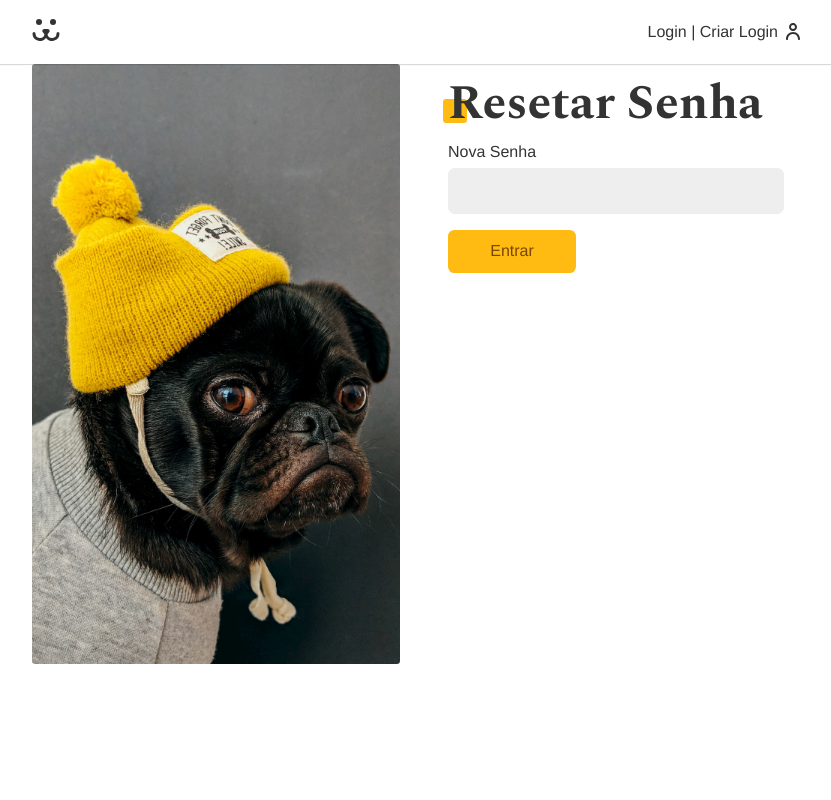
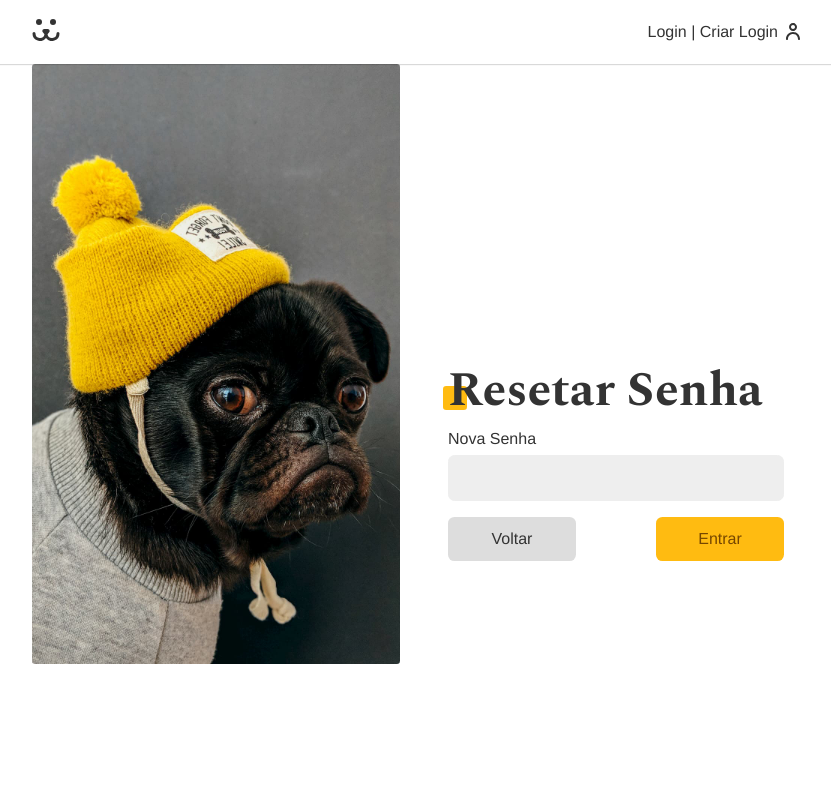
Before and after one commit to AbreuRenan/Dogs, a React (Vite) app: page /login/reset in a window 1280 px wide. Shown: the top 800 px of the page, without its empty margins (224-1055 px from the left). Built offline with nearby package versions, Linux system fonts and the light colour scheme.

Commit message:
victory colocado em carregamento lazy

```diff
--- a/src/Components/Auth/Criarconta.jsx
+++ b/src/Components/Auth/Criarconta.jsx
@@ -7,6 +7,9 @@ import { UserContext } from "../../UserContext";
 import ErroComponent from "../Helpers/ErroComponent";
 import useFetch from "../../Hooks/useFetch";
 import Head from "../Helpers/Head";
+
+import styles from "./LoginForm.module.css";
+import { Link, NavLink } from "react-router-dom";
 
 function Criarconta() {
   const username = useForm();
@@ -39,7 +42,10 @@ function Criarconta() {
         {loading ? (
           <Button disabled>Cadastrando...</Button>
         ) : (
-          <Button onClick={handleSubmit}>Entrar</Button>
+          <div className={styles.btnGroup}>
+            <Link to={"/login"}>Voltar</Link>
+            <Button onClick={handleSubmit}>Entrar</Button>{" "}
+          </div>
         )}
         {error && <ErroComponent msg={error} />}
       </form>
--- a/src/Components/Auth/Login.jsx
+++ b/src/Components/Auth/Login.jsx
@@ -15,7 +15,6 @@ function Login() {
   const { logedIn, loading } = useContext(UserContext);
   if (logedIn === true) return <Navigate to="/conta" />;
   return (
-    <>
     <section className={`${styles.login} container`}>
       <div className={`${styles.forms} animeLeft`}>
         <Head title="Login" />
@@ -28,7 +27,6 @@ function Login() {
         </Routes>
       </div>
     </section>
-    </>
   );
 }
 
--- a/src/Components/Auth/Login.module.css
+++ b/src/Components/Auth/Login.module.css
@@ -15,9 +15,13 @@
 }
 
 .forms {
+    display: flex;
+    flex-direction: column;
+    justify-content: center;
     max-width: 30rem;
     padding: 0 1rem;
     border-radius: 0.2rem;
+
 }
 
 @media screen and (max-width: 40rem) {
--- a/src/Components/Auth/LoginForm.jsx
+++ b/src/Components/Auth/LoginForm.jsx
@@ -22,7 +22,7 @@ function LoginForm() {
   }
 
   return (
-    <section className="animeLeft">
+    <section className={`loginForm animeLeft`}>
       <h1 className="title">Login</h1>
       <form className={styles.form} onSubmit={handleSubmit}>
         <Input label="Usuário" type="text" name="username" {...username} />
--- a/src/Components/Auth/LoginForm.module.css
+++ b/src/Components/Auth/LoginForm.module.css
@@ -1,5 +1,34 @@
 .form {
     margin-bottom: 2rem;
+}
+.btnGroup{
+    display: flex;
+    width: 100%;
+    justify-content: space-between;
+}
+.btnGroup>a {
+    text-align: center;
+    font-size: 1rem;
+    font-family: var(--type-first);
+    cursor: pointer;
+    border: none;
+    border-radius: 0.4rem;
+    padding: 0.8rem 1.2rem;
+    min-width: 8rem;
+    transition: 0.1s ease;
+    background-color: #ddd;
+    color: #333;
+}
+.btnGroup>a:hover, .btnGroup>a:focus {
+    background-color: #bbb;
+    box-shadow: 0 0 0 3px #eee, 0 0 0 4px #ddd;
+    outline: none;
+}
+:global(.loginForm) {
+    display: flex;
+    flex-direction: column;
+    height: 100%;
+    justify-content: center;
 }
 .perdeu {
     display: inline-block;
@@ -17,6 +46,7 @@
 
 .cadastro {
     margin-top: 2.5rem;
+    margin-bottom: 4rem;
 }
 .cadastro>p {
     margin: 1.5rem 0;
--- a/src/Components/Auth/Recuperarconta.jsx
+++ b/src/Components/Auth/Recuperarconta.jsx
@@ -6,6 +6,9 @@ import useFetch from "../../Hooks/useFetch";
 import { LOST_PASSWORD } from "../../api";
 import ErroComponent from "../Helpers/ErroComponent";
 import Head from "../Helpers/Head";
+
+import styles from "./LoginForm.module.css";
+import { Link } from "react-router-dom";
 
 function Recuperarconta() {
   const login = useForm();
@@ -22,7 +25,7 @@ function Recuperarconta() {
   }
 
   return (
-    <section>
+    <section className="animeLeft">
       <Head title="Esqueci minha senha" />
       <h1 className="title">Perdeu a Senha</h1>
       {data ? (
@@ -35,10 +38,14 @@ function Recuperarconta() {
               <span className="loading">Enviando</span>
             </Button>
           ) : (
-            <Button>Entrar</Button>
+            <div className={styles.btnGroup}>
+              <Link to={"/login"}>Voltar</Link>
+              <Button onClick={handleSubmit}>Entrar</Button>{" "}
+            </div>
           )}
         </form>
       )}
+
       <ErroComponent msg={error} />
     </section>
   );
--- a/src/Components/Auth/Resetarsenha.jsx
+++ b/src/Components/Auth/Resetarsenha.jsx
@@ -5,8 +5,10 @@ import useForm from "../../Hooks/useForm";
 import useFetch from "../../Hooks/useFetch";
 import { PASSWORD_RESET } from "../../api";
 import ErroComponent from "../Helpers/ErroComponent";
-import { useNavigate } from "react-router-dom";
+import { Link, useNavigate } from "react-router-dom";
 import Head from "../Helpers/Head";
+
+import styles from "./LoginForm.module.css";
 
 function Resetarsenha() {
   const [login, setLogin] = React.useState(null);
@@ -37,7 +39,7 @@ function Resetarsenha() {
     }
   }
   return (
-    <section>
+    <section className="animeLeft">
       <Head title="Resete sua senha" />
       <h1 className="title">Resetar senha</h1>
       <form onSubmit={handleSubmit}>
@@ -52,7 +54,10 @@ function Resetarsenha() {
             <span className="loading">Enviando</span>
           </Button>
         ) : (
-          <Button>Entrar</Button>
+          <div className={styles.btnGroup}>
+            <Link to={"/login"}>Voltar</Link>
+            <Button onClick={handleSubmit}>Entrar</Button>{" "}
+          </div>
         )}
       </form>
       <ErroComponent msg={error} />
--- a/src/Components/Feed/FeedPhotos.jsx
+++ b/src/Components/Feed/FeedPhotos.jsx
@@ -30,12 +30,14 @@ function FeedPhotos({ user, page, setModalPhoto, setInfinite }) {
   if (loading) return <LoadingAnimation />;
   if (data?.length == 0 && window.location.pathname == "/conta") {
     return (
+      <>
         <p className="noFotos">
           Você ainda não postou nenhuma foto!{" "}
           <NavLink to="/conta/postar" className={styles.navlink}>
             Começe agora.
           </NavLink>
         </p>
+      </>
     );
   }
 
--- a/src/Components/Forms/Button.jsx
+++ b/src/Components/Forms/Button.jsx
@@ -3,7 +3,12 @@ import styles from "./Button.module.css";
 
 function Button({ children, ...props }) {
   return (
-    <button className={styles.button} {...props}>
+    <button
+      className={`${styles.button} ${
+        props.secondary ? styles.btnSecondary : ""
+      }`}
+      {...props}
+    >
       {children}
     </button>
   );
--- a/src/Components/Forms/Button.module.css
+++ b/src/Components/Forms/Button.module.css
@@ -20,3 +20,13 @@
      opacity: 0.5;
      cursor: wait;
 }
+
+.btnSecondary {
+    background-color: #ddd;
+    color: #333;
+}
+.btnSecondary:hover, .btnSecondary:focus {
+    background-color: #ccc;
+    box-shadow: 0 0 0 3px #eee, 0 0 0 4px #ddd;
+    outline: none;
+}
--- a/src/Components/User/UserStats.jsx
+++ b/src/Components/User/UserStats.jsx
@@ -4,7 +4,9 @@ import useFetch from "../../Hooks/useFetch";
 import { GET_STATS } from "../../api";
 import LoadingAnimation from "../Helpers/LoadingAnimation";
 import ErroComponent from "../Helpers/ErroComponent";
-import UserStatsGraphs from "./UserStatsGraphs";
+// import UserStatsGraphs from "./UserStatsGraphs";
+
+const UserStatsGraphs = React.lazy(() => import("./UserStatsGraphs"));
 
 function UserStats() {
   const { data, error, loading, request } = useFetch();
@@ -21,10 +23,10 @@ function UserStats() {
   if (error) return <ErroComponent msg={error} />;
   if (data) {
     return (
-      <section>
+      <React.Suspense fallback={<div></div>}>
         <Head title="Estatísticas" />
         <UserStatsGraphs data={data} />
-      </section>
+      </React.Suspense>
     );
   } else {
     return null;
```
Lines whose indentation alone changed are shown as unchanged.
